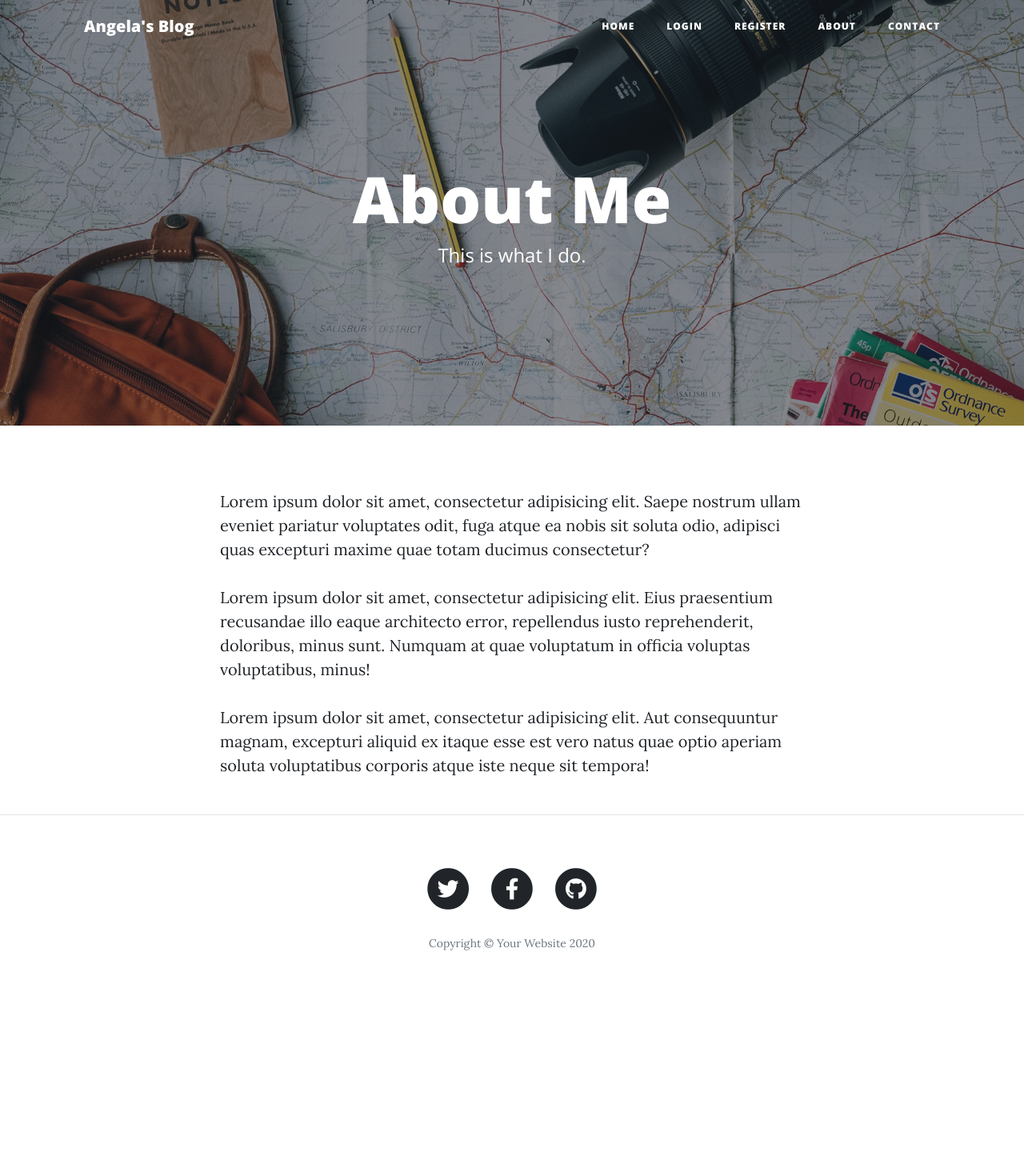
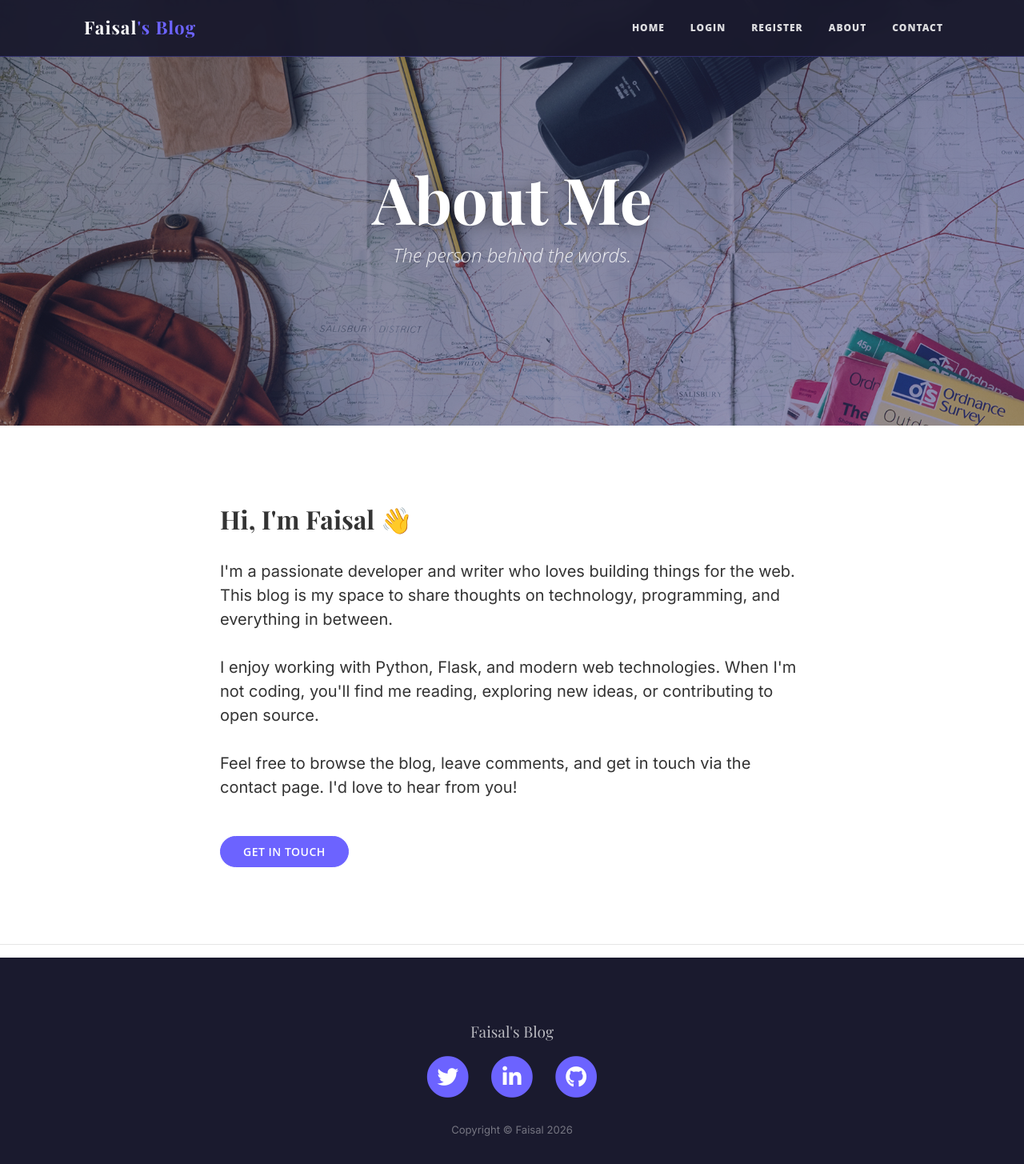
Before and after one commit to 1123faisal/flask-app, a Flask app: page /about in a window 1280 px wide. Shown: the whole page at 80% size. Before the commit the page ends 1188 px from the top, so only its background shows below. Run offline with Flask 3, Linux system fonts and the light colour scheme; some libraries are stand-ins or nearby versions.

Commit message:
Revamp blog templates with personalized content and improved styling

```diff
--- a/Files-blog-with-users/templates/about.html
+++ b/Files-blog-with-users/templates/about.html
@@ -8,7 +8,7 @@
         <div class="col-lg-8 col-md-10 mx-auto">
           <div class="page-heading">
             <h1>About Me</h1>
-            <span class="subheading">This is what I do.</span>
+            <span class="subheading">The person behind the words.</span>
           </div>
         </div>
       </div>
@@ -16,12 +16,14 @@
   </header>
 
   <!-- Main Content -->
-  <div class="container">
+  <div class="container" style="padding-top: 3rem; padding-bottom: 3rem;">
     <div class="row">
       <div class="col-lg-8 col-md-10 mx-auto">
-        <p>Lorem ipsum dolor sit amet, consectetur adipisicing elit. Saepe nostrum ullam eveniet pariatur voluptates odit, fuga atque ea nobis sit soluta odio, adipisci quas excepturi maxime quae totam ducimus consectetur?</p>
-        <p>Lorem ipsum dolor sit amet, consectetur adipisicing elit. Eius praesentium recusandae illo eaque architecto error, repellendus iusto reprehenderit, doloribus, minus sunt. Numquam at quae voluptatum in officia voluptas voluptatibus, minus!</p>
-        <p>Lorem ipsum dolor sit amet, consectetur adipisicing elit. Aut consequuntur magnam, excepturi aliquid ex itaque esse est vero natus quae optio aperiam soluta voluptatibus corporis atque iste neque sit tempora!</p>
+        <h2 style="font-family:'Playfair Display',serif; margin-bottom:1.5rem;">Hi, I'm Faisal 👋</h2>
+        <p>I'm a passionate developer and writer who loves building things for the web. This blog is my space to share thoughts on technology, programming, and everything in between.</p>
+        <p>I enjoy working with Python, Flask, and modern web technologies. When I'm not coding, you'll find me reading, exploring new ideas, or contributing to open source.</p>
+        <p>Feel free to browse the blog, leave comments, and get in touch via the contact page. I'd love to hear from you!</p>
+        <a href="{{ url_for('contact') }}" class="btn btn-primary mt-3">Get In Touch</a>
       </div>
     </div>
   </div>
--- a/Files-blog-with-users/templates/footer.html
+++ b/Files-blog-with-users/templates/footer.html
@@ -2,10 +2,13 @@
   <footer>
     <div class="container">
       <div class="row">
-        <div class="col-lg-8 col-md-10 mx-auto">
-          <ul class="list-inline text-center">
+        <div class="col-lg-8 col-md-10 mx-auto text-center">
+          <p style="color:rgba(255,255,255,0.7); font-family:'Playfair Display',serif; font-size:1.2rem; margin-bottom:1rem;">
+            Faisal's Blog
+          </p>
+          <ul class="list-inline">
             <li class="list-inline-item">
-              <a href="#">
+              <a href="#" title="Twitter">
                 <span class="fa-stack fa-lg">
                   <i class="fas fa-circle fa-stack-2x"></i>
                   <i class="fab fa-twitter fa-stack-1x fa-inverse"></i>
@@ -13,15 +16,15 @@
               </a>
             </li>
             <li class="list-inline-item">
-              <a href="#">
+              <a href="#" title="LinkedIn">
                 <span class="fa-stack fa-lg">
                   <i class="fas fa-circle fa-stack-2x"></i>
-                  <i class="fab fa-facebook-f fa-stack-1x fa-inverse"></i>
+                  <i class="fab fa-linkedin-in fa-stack-1x fa-inverse"></i>
                 </span>
               </a>
             </li>
             <li class="list-inline-item">
-              <a href="#">
+              <a href="https://github.com/1123faisal" title="GitHub" target="_blank">
                 <span class="fa-stack fa-lg">
                   <i class="fas fa-circle fa-stack-2x"></i>
                   <i class="fab fa-github fa-stack-1x fa-inverse"></i>
@@ -29,7 +32,7 @@
               </a>
             </li>
           </ul>
-          <p class="copyright text-muted">Copyright &copy; Your Website 2020</p>
+          <p class="copyright">Copyright &copy; Faisal 2026</p>
         </div>
       </div>
     </div>
--- a/Files-blog-with-users/templates/header.html
+++ b/Files-blog-with-users/templates/header.html
@@ -5,23 +5,174 @@
 
   <meta charset="utf-8">
   <meta name="viewport" content="width=device-width, initial-scale=1, shrink-to-fit=no">
-  <meta name="description" content="">
-  <meta name="author" content="">
+  <meta name="description" content="Faisal's Blog - Thoughts, stories and ideas.">
+  <meta name="author" content="Faisal">
 
-  <title>Angela's Blog</title>
+  <title>Faisal's Blog</title>
 
   <!-- Bootstrap core CSS -->
   <link href="{{ url_for('static', filename='vendor/bootstrap/css/bootstrap.min.css') }}" rel="stylesheet">
 
   <!-- Custom fonts for this template -->
   <link href="{{ url_for('static', filename='vendor/fontawesome-free/css/all.min.css')}}" rel="stylesheet" type="text/css">
-  <link href='https://fonts.googleapis.com/css?family=Lora:400,700,400italic,700italic' rel='stylesheet' type='text/css'>
-  <link href='https://fonts.googleapis.com/css?family=Open+Sans:300italic,400italic,600italic,700italic,800italic,400,300,600,700,800' rel='stylesheet' type='text/css'>
+  <link href='https://fonts.googleapis.com/css2?family=Playfair+Display:wght@400;700&family=Inter:wght@300;400;500;600&display=swap' rel='stylesheet' type='text/css'>
 
   <!-- Custom styles for this template -->
   <link href="{{ url_for('static', filename='css/clean-blog.min.css')}}" rel="stylesheet">
   <style>
-    #mainNav.is-fixed { top: 0 !important; }
+    :root {
+      --accent: #6c63ff;
+      --accent-dark: #574fd6;
+      --dark: #1a1a2e;
+      --card-shadow: 0 10px 40px rgba(0,0,0,0.12);
+    }
+
+    body { font-family: 'Inter', sans-serif; color: #333; }
+
+    h1, h2, h3, .navbar-brand, .site-heading h1, .page-heading h1, .post-heading h1 {
+      font-family: 'Playfair Display', serif;
+    }
+
+    /* Navbar */
+    #mainNav {
+      background: rgba(26,26,46,0.97) !important;
+      backdrop-filter: blur(10px);
+      border-bottom: 1px solid rgba(108,99,255,0.3);
+      transition: all 0.3s ease;
+    }
+    /* Navbar - always fixed, ignore scroll JS classes */
+    #mainNav,
+    #mainNav.is-fixed,
+    #mainNav.is-fixed.is-visible,
+    #mainNav.is-fixed:not(.is-visible) {
+      top: 0 !important;
+      transform: none !important;
+      position: fixed !important;
+    }
+    #mainNav .navbar-brand {
+      color: #fff !important;
+      font-size: 1.4rem;
+      letter-spacing: 1px;
+      font-weight: 700;
+    }
+    #mainNav .navbar-brand span { color: var(--accent); }
+    #mainNav .nav-link {
+      color: rgba(255,255,255,0.85) !important;
+      font-size: 0.85rem;
+      font-weight: 500;
+      letter-spacing: 1.5px;
+      text-transform: uppercase;
+      padding: 0.5rem 1rem !important;
+      transition: color 0.2s;
+    }
+    #mainNav .nav-link:hover { color: var(--accent) !important; }
+
+    /* Hero headers */
+    .masthead {
+      background-attachment: fixed;
+      background-size: cover;
+      background-position: center;
+    }
+    .masthead .overlay {
+      background: linear-gradient(135deg, rgba(26,26,46,0.75) 0%, rgba(108,99,255,0.4) 100%);
+    }
+    .site-heading h1, .page-heading h1, .post-heading h1 {
+      font-size: 3.5rem;
+      font-weight: 700;
+      text-shadow: 0 2px 20px rgba(0,0,0,0.5);
+      letter-spacing: -0.5px;
+    }
+    .site-heading .subheading, .page-heading .subheading, .post-heading .subheading {
+      font-size: 1.1rem;
+      font-style: italic;
+      color: rgba(255,255,255,0.85);
+    }
+
+    /* Post cards */
+    .post-preview {
+      padding: 2rem 0;
+      border-bottom: 1px solid #f0f0f0;
+      transition: transform 0.2s;
+    }
+    .post-preview:hover { transform: translateX(4px); }
+    .post-preview a { color: var(--dark); text-decoration: none; }
+    .post-preview a:hover .post-title { color: var(--accent); }
+    .post-title { font-size: 1.75rem; font-weight: 700; margin-bottom: 0.3rem; }
+    .post-subtitle { font-size: 1rem; color: #666; font-weight: 400; }
+    .post-meta { font-size: 0.82rem; color: #999; margin-top: 0.75rem; }
+    .post-meta a { color: var(--accent); font-weight: 600; }
+
+    /* Buttons */
+    .btn-primary {
+      background: var(--accent);
+      border-color: var(--accent);
+      border-radius: 30px;
+      padding: 0.5rem 1.75rem;
+      font-weight: 600;
+      letter-spacing: 0.5px;
+      transition: all 0.25s;
+      margin-bottom: 2rem;
+    }
+    .btn-primary:hover {
+      background: var(--accent-dark);
+      border-color: var(--accent-dark);
+      transform: translateY(-2px);
+      box-shadow: 0 6px 20px rgba(108,99,255,0.35);
+    }
+
+    /* Delete link */
+    .delete-link {
+      color: #ff6b6b !important;
+      margin-left: 8px;
+      font-size: 1rem;
+      transition: color 0.2s;
+    }
+    .delete-link:hover { color: #e63946 !important; }
+
+    /* Forms */
+    .form-control {
+      border-radius: 8px;
+      border: 1.5px solid #e0e0e0;
+      padding: 0.65rem 1rem;
+      transition: border-color 0.2s, box-shadow 0.2s;
+    }
+    .form-control:focus {
+      border-color: var(--accent);
+      box-shadow: 0 0 0 3px rgba(108,99,255,0.15);
+    }
+
+    /* Comments */
+    .comment-item {
+      display: flex;
+      gap: 16px;
+      padding: 1.25rem;
+      background: #f9f9ff;
+      border-radius: 12px;
+      margin-bottom: 1rem;
+      border-left: 3px solid var(--accent);
+    }
+    .comment-item img { width: 50px; height: 50px; border-radius: 50%; object-fit: cover; }
+    .comment-author { font-weight: 600; color: var(--dark); margin-bottom: 4px; }
+    .comment-text { color: #555; font-size: 0.95rem; }
+
+    /* Footer */
+    footer {
+      background: var(--dark);
+      padding: 3rem 0 2rem;
+      color: rgba(255,255,255,0.6);
+    }
+    footer .fa-stack .fa-circle { color: var(--accent); }
+    footer .copyright { color: rgba(255,255,255,0.4); font-size: 0.82rem; }
+
+    /* Alert */
+    .alert-warning {
+      background: #fff3cd;
+      border-left: 4px solid #ffc107;
+      border-radius: 8px;
+    }
+
+    /* Article body */
+    article .container p { line-height: 1.9; font-size: 1.05rem; color: #444; }
   </style>
 
 </head>
@@ -29,12 +180,11 @@
 <body>
 
   <!-- Navigation -->
-  <nav class="navbar navbar-expand-lg navbar-light fixed-top" id="mainNav">
+  <nav class="navbar navbar-expand-lg navbar-dark fixed-top" id="mainNav">
     <div class="container">
-      <a class="navbar-brand" href="{{url_for('get_all_posts')}}">Angela's Blog</a>
+      <a class="navbar-brand" href="{{url_for('get_all_posts')}}">Faisal<span>'s Blog</span></a>
       <button class="navbar-toggler navbar-toggler-right" type="button" data-toggle="collapse" data-target="#navbarResponsive" aria-controls="navbarResponsive" aria-expanded="false" aria-label="Toggle navigation">
-        Menu
-        <i class="fas fa-bars"></i>
+        Menu <i class="fas fa-bars ml-1"></i>
       </button>
       <div class="collapse navbar-collapse" id="navbarResponsive">
         <ul class="navbar-nav ml-auto">
```
Also changed, not shown: Files-blog-with-users/templates/index.html (+16 -15 lines), Files-blog-with-users/templates/post.html (+15 -12 lines).
